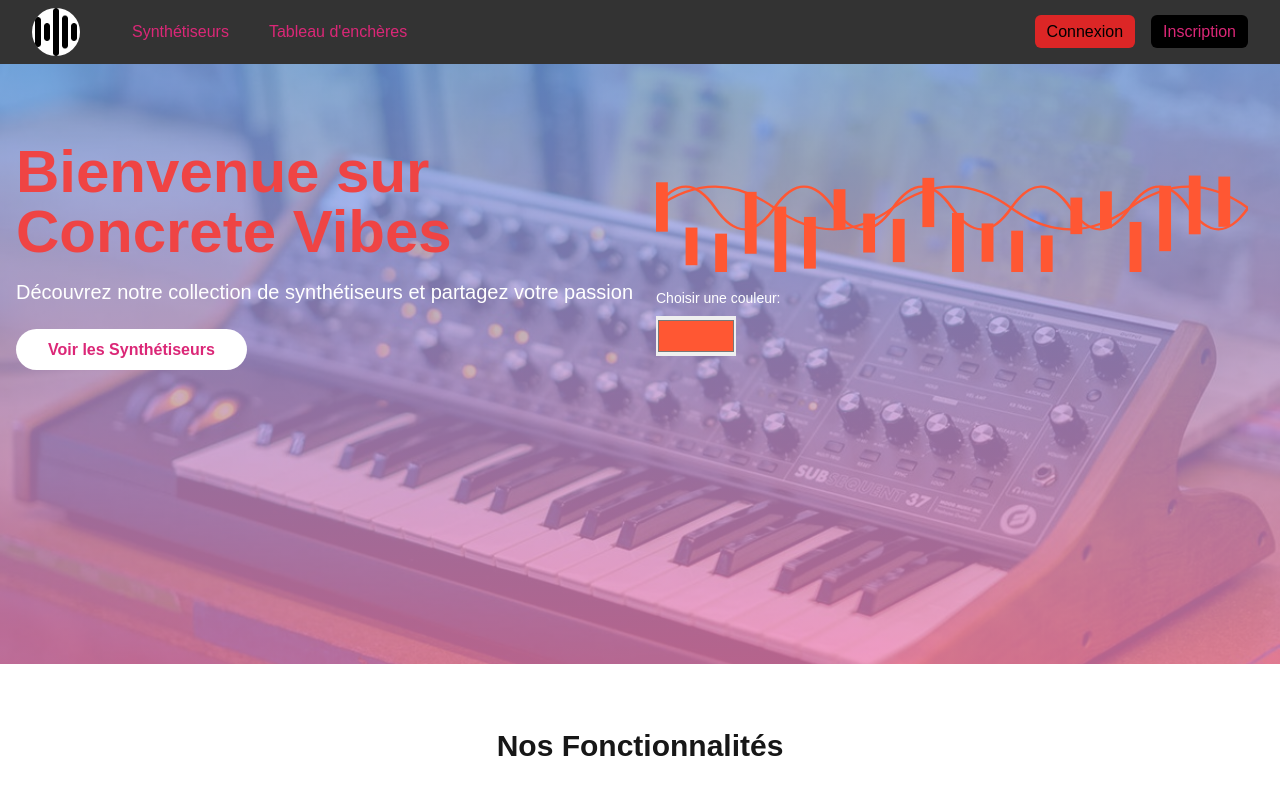
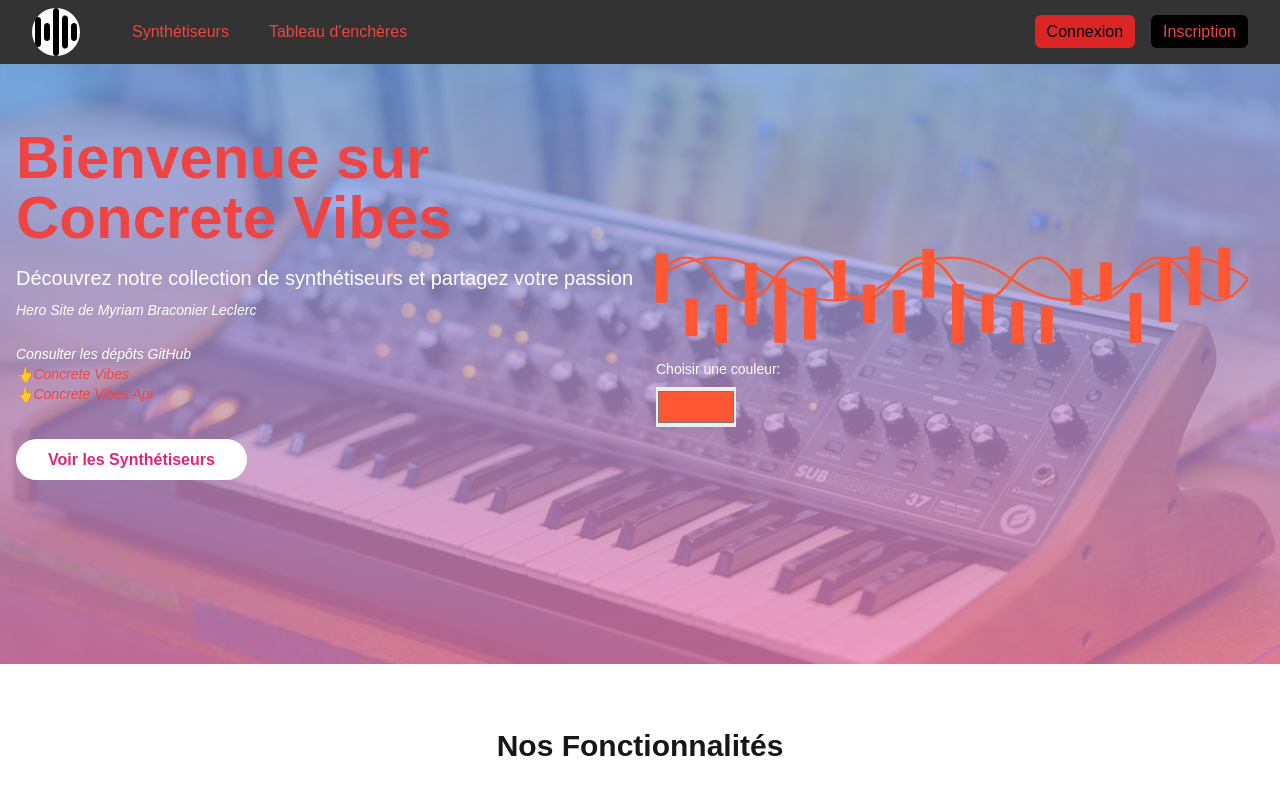
Before and after one commit to myriam-braconier/cv_frontend, a Next.js app: page / in a window 1280 px wide. Shown: the top 800 px of the page. Built offline with nearby package versions, Linux system fonts and the light colour scheme.

Commit message:
navbar et homepage

```diff
--- a/src/app/page.tsx
+++ b/src/app/page.tsx
@@ -2,7 +2,7 @@
 import Image from "next/image";
 import Link from "next/link";
 import { useState, useEffect } from "react";
-import Waveform from '@/components/Waveform'
+import Waveform from "@/components/Waveform";
 
 export default function HomePage() {
 	const [isAdmin, setIsAdmin] = useState(false);
@@ -44,22 +44,57 @@ export default function HomePage() {
 				{/* Contenu existant avec z-index pour le placer au-dessus du fond */}
 				<div className="container mx-auto px-4 py-16 relative z-20">
 					<div className="flex flex-col md:flex-row items-center justify-between">
-						<div className="md:w-1/2 mb-8 md:mb-0">
+						<div className="md:w-1/2 mb-4 md:mb-0">
 							<h1 className="text-4xl md:text-6xl font-bold mb-4 text-red-500">
 								Bienvenue sur Concrete Vibes
 							</h1>
-							<p className="text-xl mb-8">
+							<p className="text-xl mb-2">
 								Découvrez notre collection de synthétiseurs et partagez votre
 								passion
 							</p>
+							<p className="text-sm italic">
+								Hero Site de Myriam Braconier Leclerc{" "}
+							</p>
+							<p>
+								<br />
+							</p>
+							<p className="italic text-sm">
+								<span>
+								Consulter les dépôts GitHub
+								</span>
+								<br />
+								<span className="inline-block hover:scale-110 transition-transform">
+									👆
+								</span>
+								<span>
+
+									<Link
+										href="https://github.com/volubyl01/cv_frontend.git"
+										className="text-red-500"
+									>
+										Concrete Vibes
+									</Link>
+									< br />
+									<span className="inline-block hover:scale-110 transition-transform">
+									👆
+								</span>
+									<Link
+										href="https://github.com/volubyl01/cv_backend.git"
+										className="text-red-500"
+									>
+										Concrete Vibes Api
+									</Link>
+								</span>
+							</p>
+							<div className="py-11">
 							<Link
 								href="/synthetisers"
-								className="bg-white text-pink-600 px-8 py-3 rounded-full font-bold hover:bg-blue-50 transition-colors"
+								className=" bg-white text-pink-600 px-8 py-3 rounded-full font-bold hover:bg-blue-50 transition-colors"
 							>
 								Voir les Synthétiseurs
 							</Link>
+							</div>
 						</div>
-
 
 						{/* image gif */}
 						<div className="md:w-1/2">
@@ -73,7 +108,7 @@ export default function HomePage() {
 									priority
 								/>
 							</div> */}
-							 <Waveform initialColor="#FF5733" />
+							<Waveform initialColor="#FF5733" />
 						</div>
 					</div>
 				</div>
--- a/src/components/layout/NavBar.tsx
+++ b/src/components/layout/NavBar.tsx
@@ -129,7 +129,7 @@ const Navbar = () => {
 	);
 
 	return (
-		<nav className="bg-transparent/80 backdrop-blur-sm text-pink-600 sticky top-0 z-50">
+		<nav className="bg-transparent/80 backdrop-blur-sm text-red-500 sticky top-0 z-50">
 			<div className="max-w-7xl mx-auto px-4 sm:px-6 lg:px-8">
 				<div className="flex justify-between h-16 items-center">
 					<div className="flex items-center">
@@ -211,7 +211,7 @@ const Navbar = () => {
 							<div className="space-y-2">
 								<Link
 									href="/login"
-									className="block bg-red-600 hover:bg-red-700 px-3 py-2 rounded-md text-black text-center"
+									className="block bg-red-500 hover:bg-red-700 px-3 py-2 rounded-md text-black text-center"
 								>
 									Connexion
 								</Link>
```
